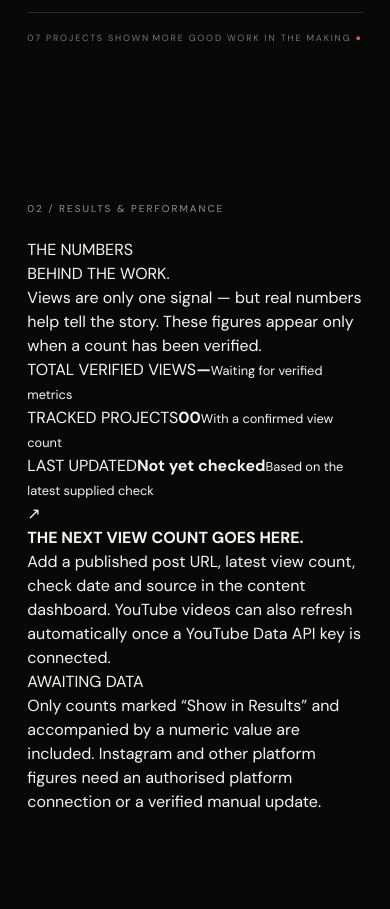
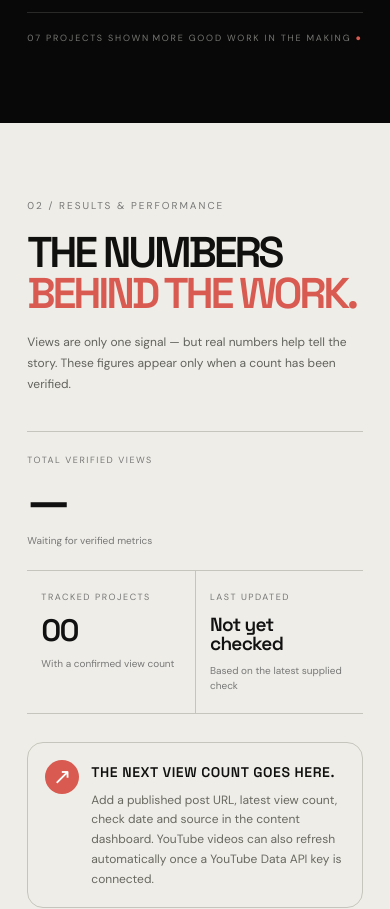
Before and after one commit to VAGARTH2001/karan-portfolio, a React (Vite) app: page / in a window 390 px wide. Shown: the part 2800-3709 px from the top of the page. Built offline with nearby package versions, Linux system fonts and the light colour scheme; no server answers.

Commit message:
Style Results dashboard and project detail viewer

```diff
--- a/src/index.css
+++ b/src/index.css
@@ -99,3 +99,99 @@
  .nav-links{top:70px}
  .header-cta{padding:9px 12px;font-size:9px}
 }
+
+
+/* Results dashboard */
+.results-section{background:#eeede7;color:#10100f;padding-top:105px;padding-bottom:110px}
+.results-heading{display:flex;justify-content:space-between;align-items:end;gap:36px;margin-bottom:58px}
+.results-heading .eyebrow{color:#777;margin-bottom:20px}
+.results-heading h2{font:600 clamp(42px,6vw,78px)/.94 'Space Grotesk';letter-spacing:-.075em;margin:0}
+.results-heading h2 em{font-style:normal;color:var(--red)}
+.results-intro{max-width:330px;color:#62625d;font-size:13px;line-height:1.75;margin:0 0 5px}
+.results-summary{display:grid;grid-template-columns:1.5fr 1fr 1fr;border-block:1px solid #c6c5bd}
+.result-total,.result-summary-item{padding:26px 24px;border-left:1px solid #c6c5bd;display:flex;flex-direction:column;gap:10px}
+.result-total{border-left:0;padding-left:0}
+.result-total>span,.result-summary-item>span{font-size:9px;letter-spacing:.17em;color:#777}
+.result-total strong{font:600 clamp(48px,7vw,88px)/.95 'Space Grotesk';letter-spacing:-.08em;color:#111}
+.result-summary-item strong{font:600 clamp(28px,3.6vw,46px)/1 'Space Grotesk';letter-spacing:-.06em;color:#111}
+.result-summary-item .result-updated{font-size:clamp(20px,2.4vw,29px);letter-spacing:-.04em}
+.result-total small,.result-summary-item small{font-size:10px;color:#777}
+.results-list{margin-top:28px;border-top:1px solid #c6c5bd}
+.result-row{display:grid;grid-template-columns:54px minmax(180px,1.6fr) minmax(110px,.65fr) minmax(140px,1fr) auto;align-items:center;gap:22px;padding:22px 0;border-bottom:1px solid #c6c5bd}
+.result-rank{font:500 13px 'Space Grotesk';color:#a09f97}
+.result-project,.result-count,.result-source{display:flex;flex-direction:column;gap:6px;min-width:0}
+.result-project strong{font:600 17px 'Space Grotesk';letter-spacing:-.03em;color:#111}
+.result-project small,.result-source small{font-size:10px;color:#797972;white-space:normal}
+.result-count strong{font:600 25px 'Space Grotesk';letter-spacing:-.05em;color:#111}
+.result-count small{font-size:8px;letter-spacing:.16em;color:#777}
+.result-source span{font-size:10px;color:#333}
+.result-link{display:inline-flex;align-items:center;gap:7px;border-bottom:1px solid #999;padding-bottom:5px;font-size:8px;letter-spacing:.13em;color:#222;white-space:nowrap}
+.results-empty{display:flex;align-items:center;gap:22px;margin-top:28px;border:1px solid #c6c5bd;border-radius:16px;padding:25px}
+.results-empty-mark{width:44px;height:44px;flex:0 0 44px;border-radius:50%;display:grid;place-items:center;background:#d85a50;color:white;font-size:22px}
+.results-empty>div{flex:1}
+.results-empty>div strong{font:600 14px 'Space Grotesk';letter-spacing:.04em}
+.results-empty>div p{max-width:640px;margin:7px 0 0;font-size:12px;line-height:1.65;color:#686861}
+.results-empty-status{border:1px solid #c6c5bd;border-radius:99px;padding:8px 11px;font-size:8px;letter-spacing:.14em;color:#6c6c65;white-space:nowrap}
+.results-footnote{max-width:790px;margin:24px 0 0;font-size:10px;line-height:1.6;color:#85857d}
+
+/* Editorial project viewer */
+.modal-backdrop{z-index:100;backdrop-filter:blur(12px);padding:22px}
+.video-modal{width:min(1120px,100%);max-height:88svh;display:grid;grid-template-columns:minmax(0,1.45fr) minmax(280px,.85fr);overflow:hidden;background:#080808;border:1px solid #393936;border-radius:20px;box-shadow:0 30px 100px #0009;padding:0}
+.video-modal.wide{width:min(1120px,100%)}
+.modal-media{min-width:0;min-height:380px;background:#030303;display:flex;align-items:center;justify-content:center;overflow:hidden}
+.modal-media video{display:block;width:100%;height:100%;max-height:88svh;background:#000;object-fit:contain}
+.modal-media iframe{width:100%;aspect-ratio:16/9;border:0}
+.modal-info{min-width:0;padding:34px 30px 24px;background:#efeee8;color:#111;display:flex;flex-direction:column;overflow-y:auto}
+.modal-top{display:flex;justify-content:space-between;align-items:center;padding-bottom:28px}
+.modal-top .eyebrow{color:#d85a50;font-size:8px;margin:0}
+.modal-top .icon-button{border-color:#b9b8b0;color:#111}
+.modal-info h3{font:600 clamp(26px,3vw,38px)/1 'Space Grotesk';letter-spacing:-.065em;margin:0}
+.modal-description{font-size:13px;line-height:1.7;color:#5b5b55;margin:16px 0 28px}
+.modal-details{border-top:1px solid #cbc9c0}
+.modal-details>div{display:flex;justify-content:space-between;gap:16px;padding:13px 0;border-bottom:1px solid #cbc9c0}
+.modal-details span{font-size:8px;letter-spacing:.15em;color:#777}
+.modal-details strong{font-size:10px;font-weight:600;color:#222;text-align:right}
+.modal-post-link{display:inline-flex;align-items:center;gap:8px;align-self:flex-start;margin-top:22px;border-bottom:1px solid #999;padding-bottom:7px;font-size:9px;letter-spacing:.12em;color:#222}
+.modal-navigation{display:flex;justify-content:space-between;gap:12px;margin-top:auto;padding-top:32px}
+.modal-navigation button{display:flex;align-items:center;gap:8px;border:1px solid #b9b8b0;border-radius:99px;background:transparent;padding:10px 13px;color:#171715;font-size:8px;letter-spacing:.12em}
+.modal-navigation button:hover{background:#111;color:#fff;border-color:#111}
+@media(max-width:850px){
+ .results-summary{grid-template-columns:1fr 1fr}
+ .result-total{grid-column:1/-1;border-bottom:1px solid #c6c5bd}
+ .result-summary-item:nth-child(2){border-left:0}
+ .result-row{grid-template-columns:35px minmax(120px,1.5fr) minmax(80px,.7fr);gap:13px}
+ .result-source{grid-column:2}
+ .result-link{grid-column:3;grid-row:2;justify-self:end}
+ .modal-backdrop{padding:16px}
+ .video-modal,.video-modal.wide{grid-template-columns:1fr;grid-template-rows:minmax(220px,45vh) auto;max-height:94svh;max-width:720px;overflow:auto}
+ .modal-media{min-height:220px}
+ .modal-media video{max-height:45vh}
+ .modal-info{padding:25px}
+}
+@media(max-width:600px){
+ .results-section{padding-top:75px;padding-bottom:76px}
+ .results-heading{display:block;margin-bottom:36px}
+ .results-heading h2{font-size:43px}
+ .results-intro{margin-top:18px;font-size:12px}
+ .results-summary{grid-template-columns:1fr 1fr}
+ .result-total{padding:22px 0}
+ .result-summary-item{padding:20px 14px}
+ .result-summary-item strong{font-size:31px}
+ .result-summary-item .result-updated{font-size:19px}
+ .result-row{grid-template-columns:27px minmax(0,1fr) auto;gap:11px;padding:18px 0}
+ .result-project strong{font-size:13px}
+ .result-count strong{font-size:19px}
+ .result-source{grid-column:2}
+ .result-link{grid-column:3;grid-row:2;font-size:7px}
+ .results-empty{align-items:flex-start;gap:12px;padding:17px}
+ .results-empty-mark{width:34px;height:34px;flex-basis:34px}
+ .results-empty-status{display:none}
+ .modal-backdrop{padding:8px}
+ .video-modal,.video-modal.wide{grid-template-rows:minmax(190px,38vh) auto;border-radius:15px}
+ .modal-media{min-height:190px}
+ .modal-media video{max-height:38vh}
+ .modal-info{padding:20px}
+ .modal-top{padding-bottom:17px}
+ .modal-info h3{font-size:27px}
+ .modal-navigation{padding-top:24px}
+}
```
